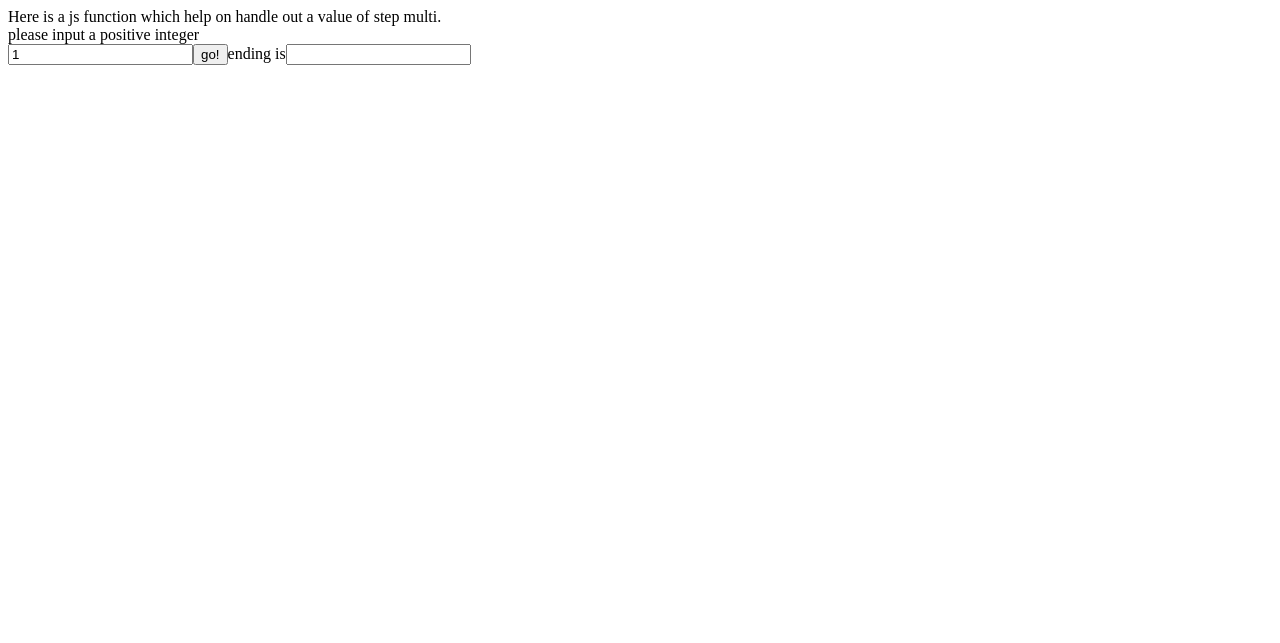
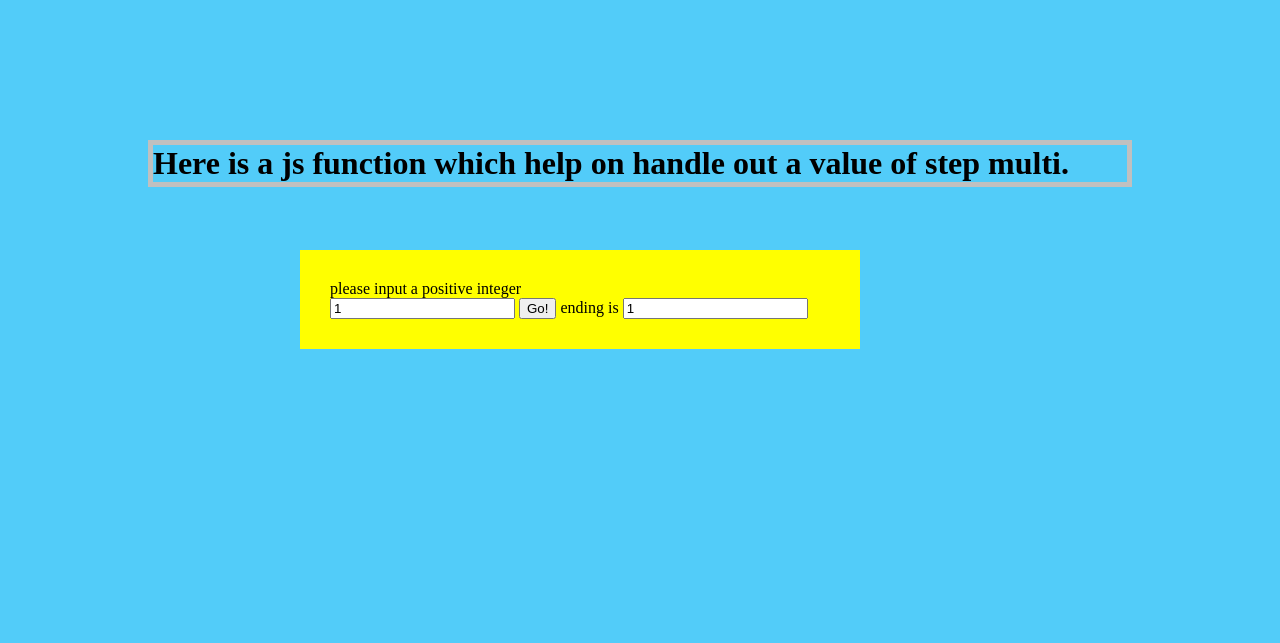
Before and after one commit to JayFu/tasks, a plain HTML site: page tst/templates/stepmulti.html in a window 1280 px wide. Drawn offline with Linux system fonts and the light colour scheme.

Commit message:
更新倒数第二个页面的样式，剩余最后一个页面

```diff
--- a/tst/templates/stepmulti.html
+++ b/tst/templates/stepmulti.html
@@ -4,25 +4,42 @@
             Step multi question
         </title>
         <script type="text/javascript">
-        function factorial(num){
-        var result = 1;
-        while(num){
-            result *= num;
-            num--;
+        function factorial(){
+            var result = 1;
+            num = document.getElementById("nnn").value
+            while(num){
+                result *= num;
+                num --;
+            }
+            document.getElementById("zoe").value = result;
         }
-        document.section.article.zoe.value=result;
-    }
         </script>
+        <style type="text/css">
+            body {
+                height: 500px;
+                background-color: #52ccf9}
+            h1 {
+                border: solid #c0c0c0 5px;
+                margin: 140px}
+            form {
+                width: 500px;
+                margin-left: 300px;
+                margin-top: 180px;
+                padding: 30px;
+                background-color: yellow;
+                position: absolute; top: 70px; left: 0px;}
+        </style>
     </head>
-    <header>
-        Here is a js function which help on handle out a value of step multi.
-    </header>
-    <section>
-        <header>
-            please input a positive integer
-        </header>
-        <article>
-            <input type="number" name="nnn" value="1"><input type="button" value="go!" onclick="factorial(nnn)">ending is<input type="text" name="zoe">
-        </article>
-    </section>
+    <body>
+            <h1>
+                    Here is a js function which help on handle out a value of step multi.
+            </h1>
+        <form id="ccc">
+            please input a positive integer<br>
+            <input type="number" id="nnn" name="nnn" value="1">
+            <input type="button" value="Go!" onclick="factorial()">
+            ending is
+            <input type="number" id="zoe" name="zoe" value="1">
+        </form>
+    </body>
 </html>
```
Also changed, not shown: tst/templates/index.html (+19 -0 lines), 1 other file.
